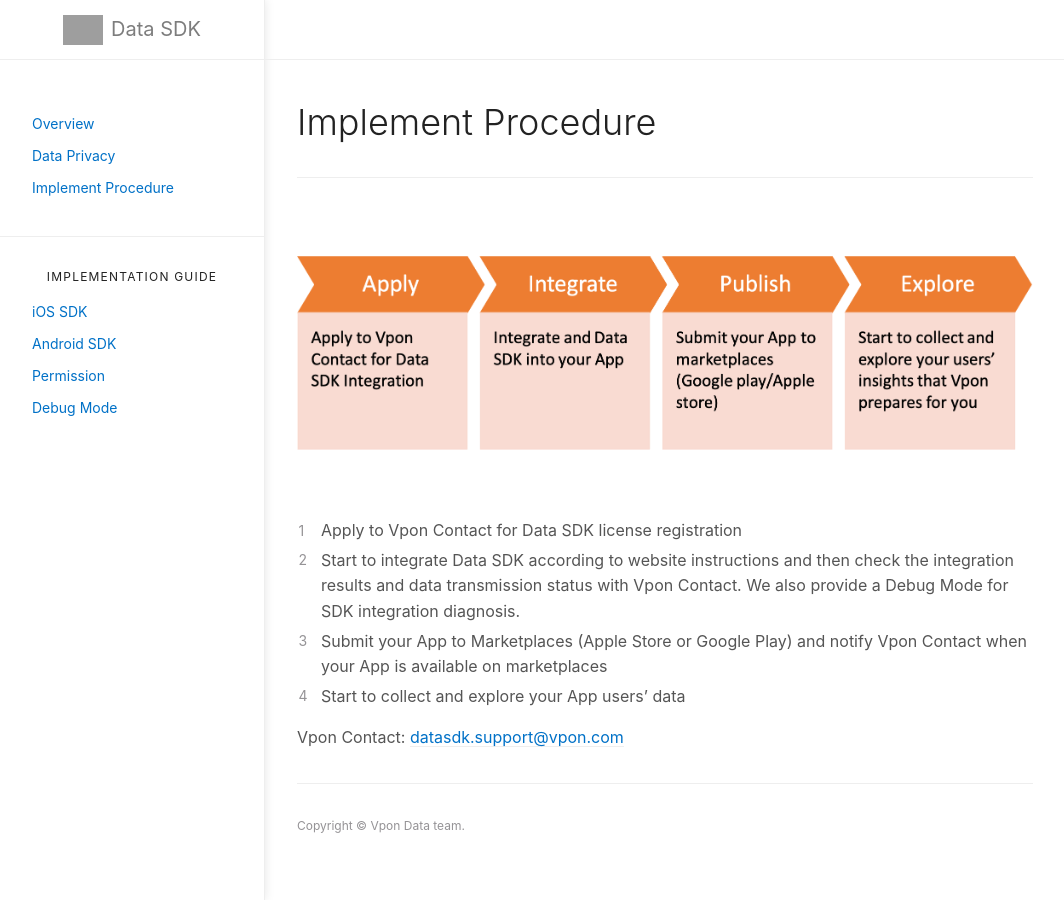
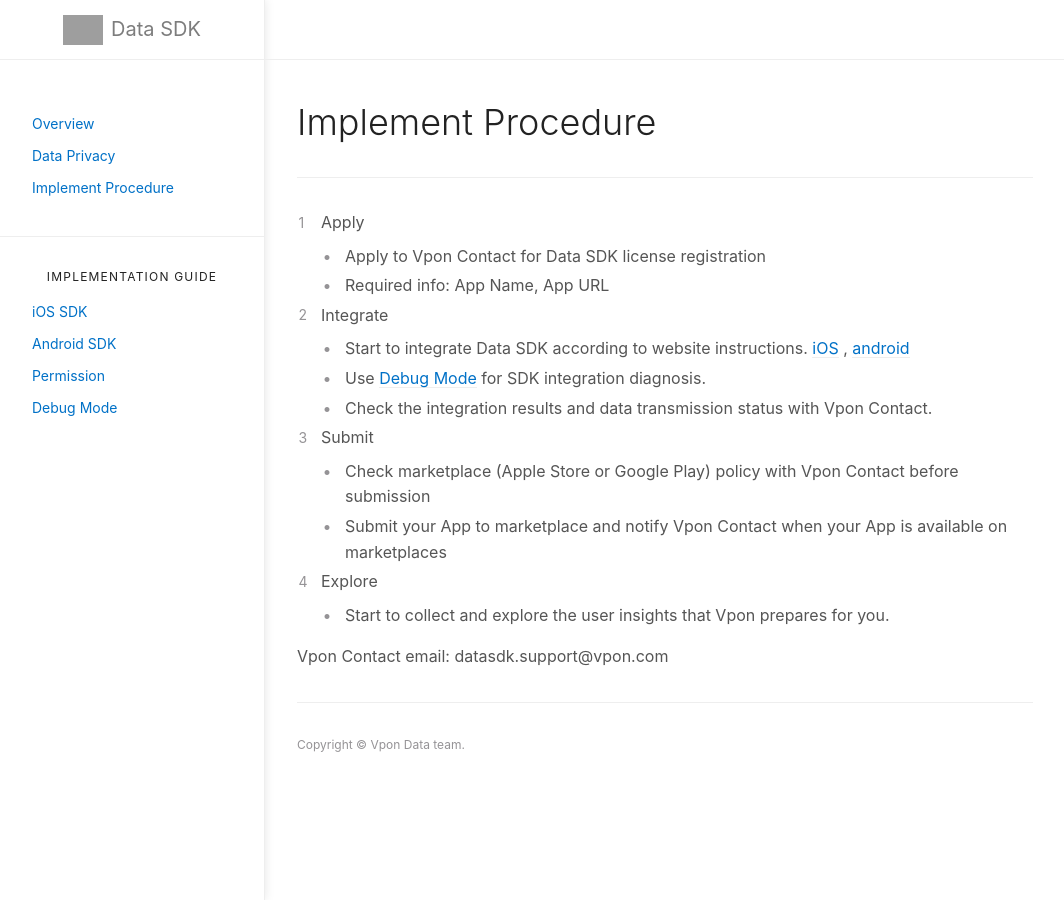
Before and after one commit to vpon-data/data-sdk, a Jekyll site: the page built from docs/ImplementProcedure.md, in a window 1280 px wide. Shown: the whole page, without its empty margins (107-1171 px from the left). Built offline with Jekyll 4.4.1, drawn with Linux system fonts in a browser that asks for light colours; grey boxes are pictures that could not be loaded.

Commit message:
Update ImplementProcedure.md

```diff
--- a/docs/ImplementProcedure.md
+++ b/docs/ImplementProcedure.md
@@ -10,10 +10,18 @@
 
 # Implement Procedure
 ---
-![](docs/images/implement_procedure.png)
-1. Apply to Vpon Contact for Data SDK license registration
-2. Start to integrate Data SDK according to website instructions and then check the integration results and data transmission status with Vpon Contact. We also provide a Debug Mode for SDK integration diagnosis.
-3. Submit your App to Marketplaces (Apple Store or Google Play) and notify Vpon Contact when your App is available on marketplaces
-4. Start to collect and explore your App users’ data
+1. Apply
+* Apply to Vpon Contact for Data SDK license registration
+* Required info: App Name, App URL
+2. Integrate
+* Start to integrate Data SDK according to website instructions.
+[iOS](https://datasdk.vpon.com/ios) , [android](https://datasdk.vpon.com/android)
+* Use [Debug Mode](https://datasdk.vpon.com/debug_mode) for SDK integration diagnosis.
+* Check the integration results and data transmission status with Vpon Contact.
+5. Submit
+* Check marketplace (Apple Store or Google Play) policy with Vpon Contact before submission
+* Submit your App to marketplace and notify Vpon Contact when your App is available on marketplaces
+6. Explore
+* Start to collect and explore the user insights that Vpon prepares for you.
 
-Vpon Contact: <a href="mailto: datasdk.support@vpon.com">datasdk.support@vpon.com</a>
+Vpon Contact email: datasdk.support<span>@vpon.com
```
